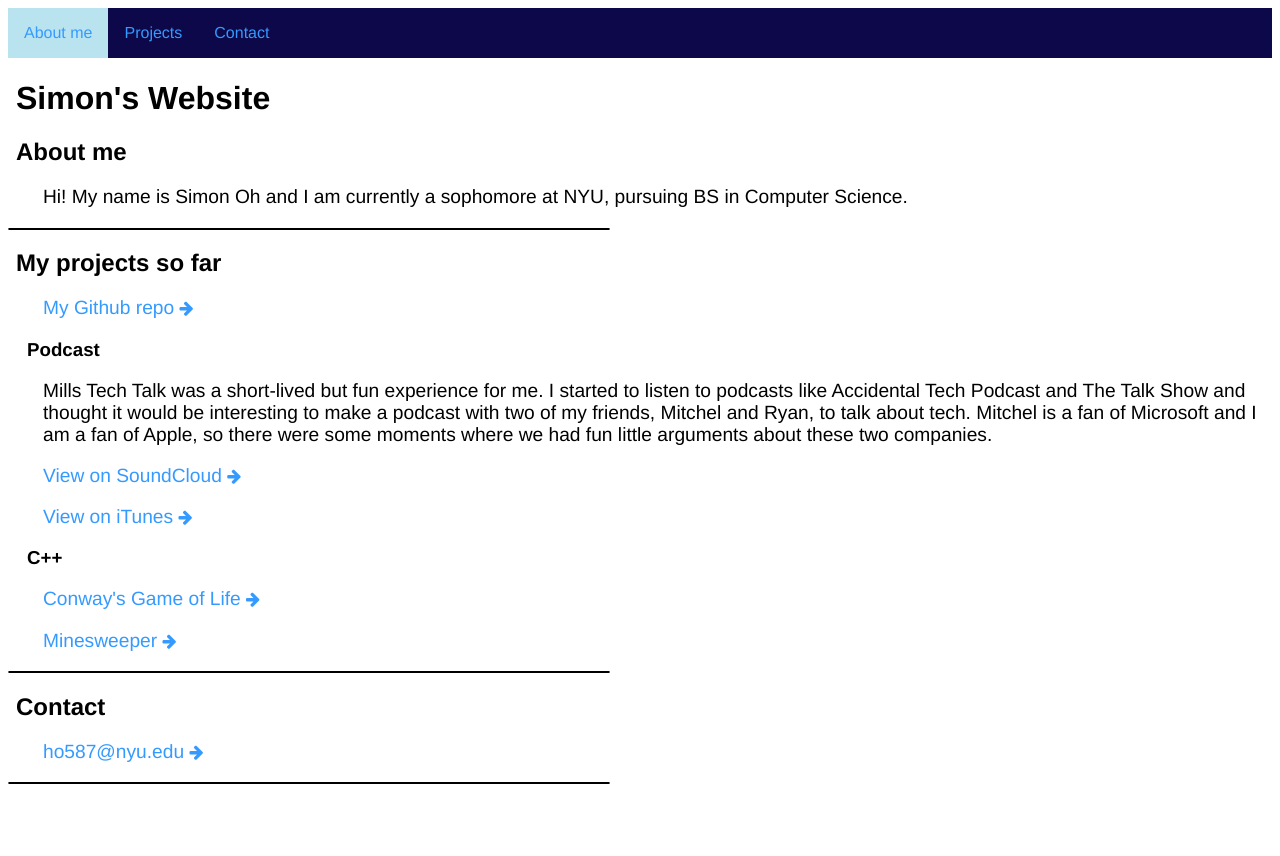
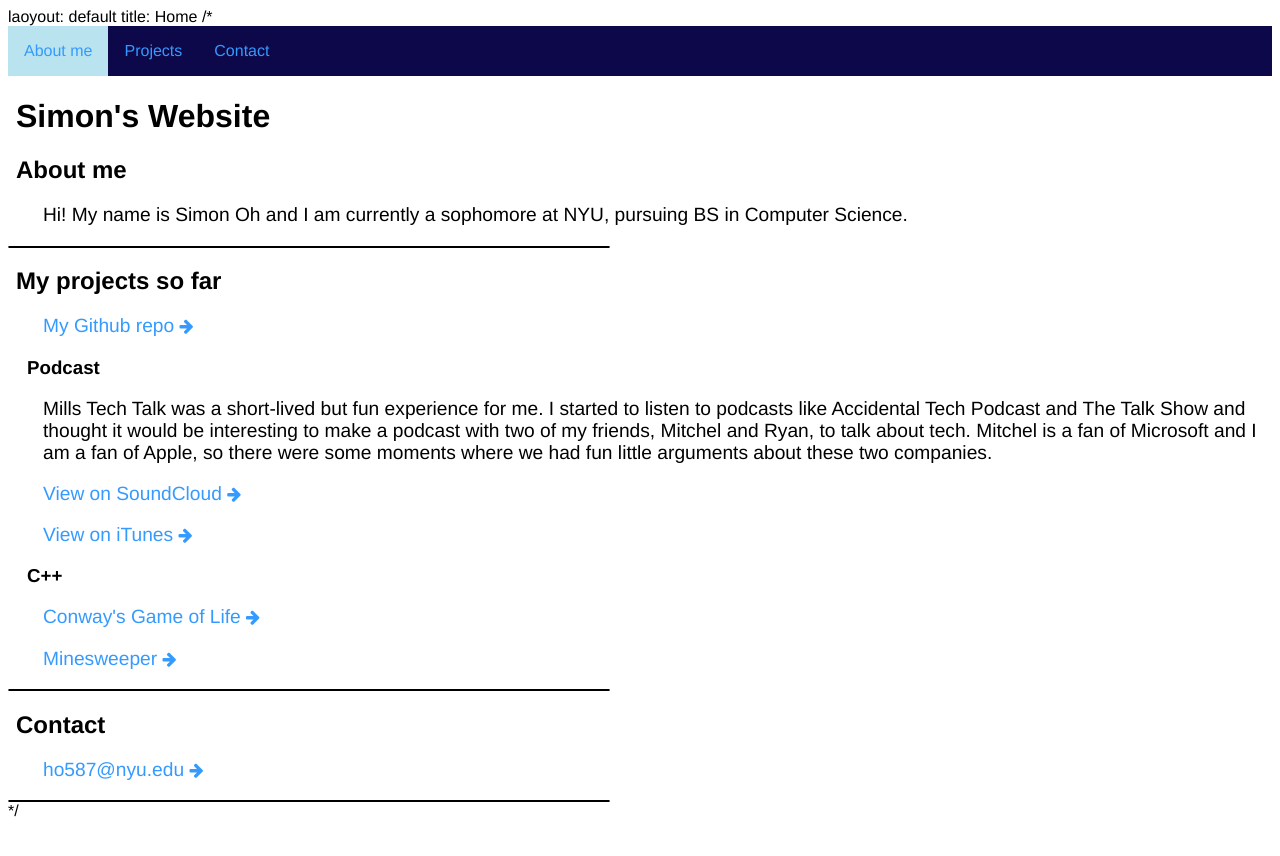
Before and after one commit to simon0h/simon0h.github.io, a Jekyll site: the page index.html, which Jekyll copies as it is, in a window 1280 px wide. Shown: the top 856 px of the page. Built offline with Jekyll 4.4.1, drawn with Linux system fonts in a browser that asks for light colours.

Commit message:
Update index.html

```diff
--- a/index.html
+++ b/index.html
@@ -1,4 +1,7 @@
-<!DOCTYPE html>
+laoyout: default
+title: Home
+
+/*<!DOCTYPE html>
 <html lang="en-US">
 <html>
 
@@ -130,4 +133,4 @@ li a:hover:not(.active) {
 <hr>
 
 </body>
-</html>
+</html>*/
```
